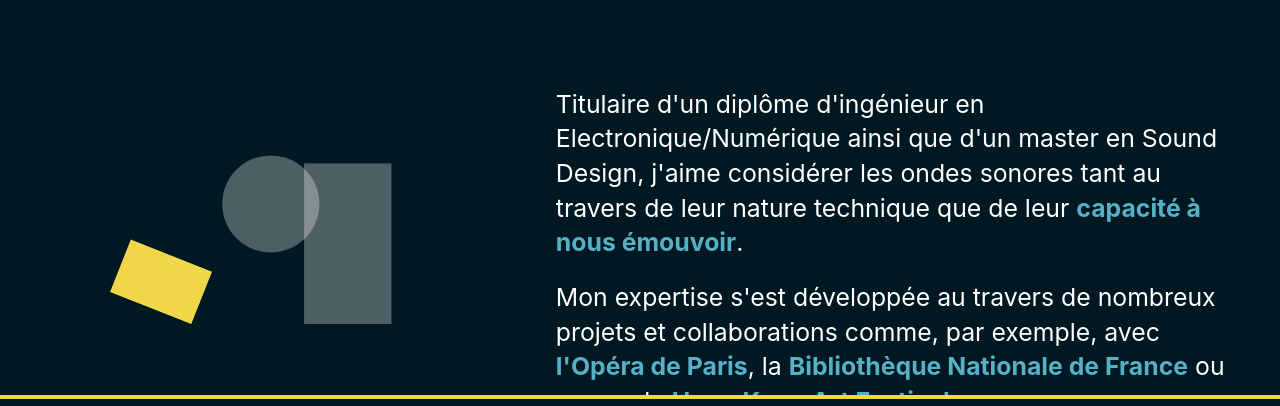
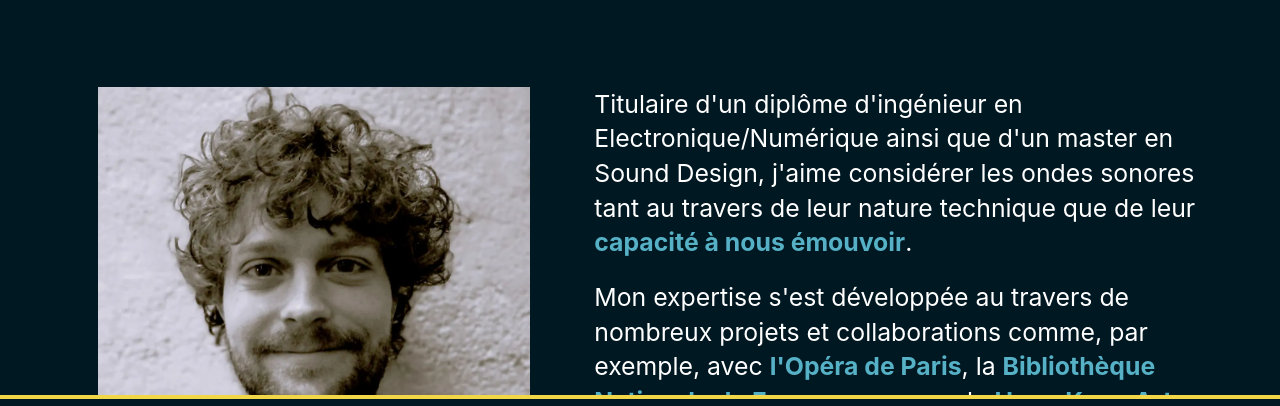
Before and after one commit to Jean-Le-Bellego/jean-le-bellego.github.io, an Eleventy site: page a-propos.html in a window 1280 px wide. Shown: the part 352-758 px from the top of the page. Built offline with nearby package versions, Linux system fonts and the light colour scheme; Eleventy itself is replaced by a stand-in of ours; files that its build step writes are made by us from their sources; a web font is replaced by a local one.

Commit message:
page "a propos"/image

```diff
--- a/a-propos.html
+++ b/a-propos.html
@@ -13,9 +13,10 @@ ogImage:
 
   <div class="grid-1-1">
     <p class="main-photo">
-      <svg viewBox="0 0 300 200" preserveAspectRatio="xMidYMid meet">
+      <!-- <svg viewBox="0 0 300 200" preserveAspectRatio="xMidYMid meet">
         <use href="img/sprite.svg#compo">
-      </svg>
+      </svg> -->
+      <img src="img/jlb-photo.webp" alt="">
     </p>
 
     <div class="e-content">
--- a/css/main.css
+++ b/css/main.css
@@ -864,6 +864,14 @@ div.slider {
   }
 
 
+/* ----------------- A PROPOS ------------- */
+
+div.main-photo {
+    margin: 5vw 0;
+}
+
+
+
 /* ---------------------------- MEDIA QUERIES --------------------------------- */
 
 @media (prefers-reduced-motion) {
@@ -925,6 +933,31 @@ div.slider {
     div.grid-1-1 {
         display: grid;
         grid-template-columns: 1fr 1.5fr;
+        gap: 5vw;
+    }
+    p.main-photo {
+        position: relative;
+        margin: 0;
+    }
+    p.main-photo::before, p.main-photo::after {
+        content: "";
+        display: block;
+        position: absolute;
+    }
+    p.main-photo::before {
+        bottom: 70px;
+        left: 30vw;
+        width: 150px;
+        height: 150px;
+        background-image: linear-gradient(-45deg, var(--main-color) 0 50%, transparent, transparent 50% 100%);
+        border-radius: 150px;
+    }
+    p.main-photo::after {
+        bottom: 30px;
+        left: 25vw;
+        width: 100px;
+        height: 250px;
+        background-color: rgba(255,255,255,0.2);
     }
 }
 
--- a/docs/css/main.css
+++ b/docs/css/main.css
@@ -864,6 +864,14 @@ div.slider {
   }
 
 
+/* ----------------- A PROPOS ------------- */
+
+div.main-photo {
+    margin: 5vw 0;
+}
+
+
+
 /* ---------------------------- MEDIA QUERIES --------------------------------- */
 
 @media (prefers-reduced-motion) {
@@ -925,6 +933,31 @@ div.slider {
     div.grid-1-1 {
         display: grid;
         grid-template-columns: 1fr 1.5fr;
+        gap: 5vw;
+    }
+    p.main-photo {
+        position: relative;
+        margin: 0;
+    }
+    p.main-photo::before, p.main-photo::after {
+        content: "";
+        display: block;
+        position: absolute;
+    }
+    p.main-photo::before {
+        bottom: 70px;
+        left: 30vw;
+        width: 150px;
+        height: 150px;
+        background-image: linear-gradient(-45deg, var(--main-color) 0 50%, transparent, transparent 50% 100%);
+        border-radius: 150px;
+    }
+    p.main-photo::after {
+        bottom: 30px;
+        left: 25vw;
+        width: 100px;
+        height: 250px;
+        background-color: rgba(255,255,255,0.2);
     }
 }
 
```
Also changed, not shown: docs/a-propos.html (+3 -2 lines), docs/img/jlb-photo.jpg (added), docs/img/jlb-photo.webp (added), img/jlb-photo.jpg (added), img/jlb-photo.webp (added).
